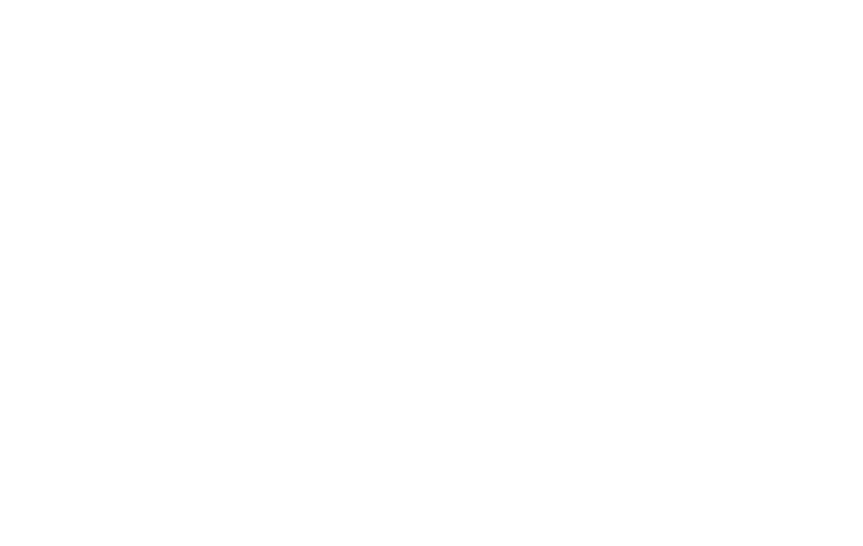
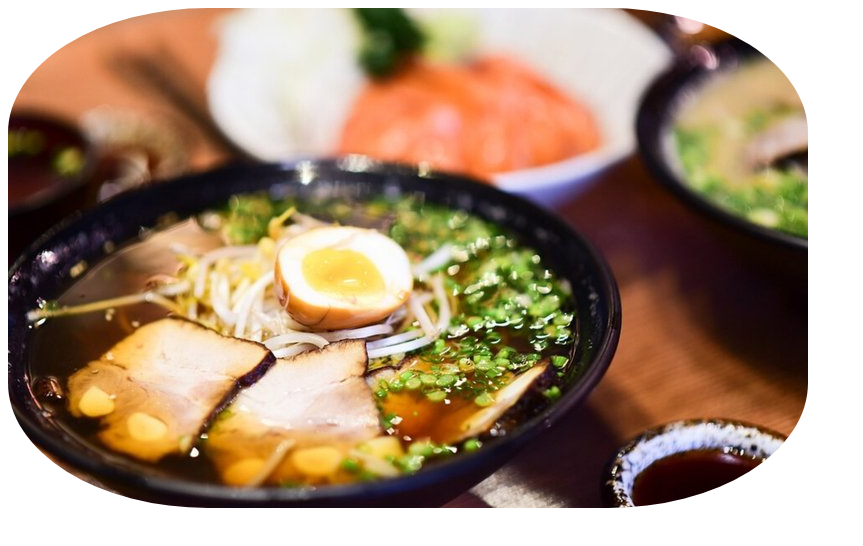
Before and after one commit to DemAsan/ProjetDevWeb, a plain HTML site: page bases/index.html in a window 1280 px wide. Shown: the whole page, without its empty margins (0-863 px from the left). Drawn offline with Linux system fonts and the light colour scheme.

Commit message:
ajout image

```diff
--- a/bases/index.html
+++ b/bases/index.html
@@ -7,6 +7,8 @@
     <script type="text/javascript" src="js/main.js"></script>
 </head>
 <body>
-    <h1></h1>
+    <div>
+        <img src="image/stretFood.jpeg" style="border-radius: 25%;">
+    </div>
 </body>
 </html>
--- a/bases/js/main.js
+++ b/bases/js/main.js
@@ -3,4 +3,4 @@
 
 // console.error("et meerde");
 
-alert(" Hello ma couille");
+// alert(" Hello ma couille");
```
Also changed, not shown: bases/image/burgers.jpg (added), bases/image/stretFood.jpeg (added).
